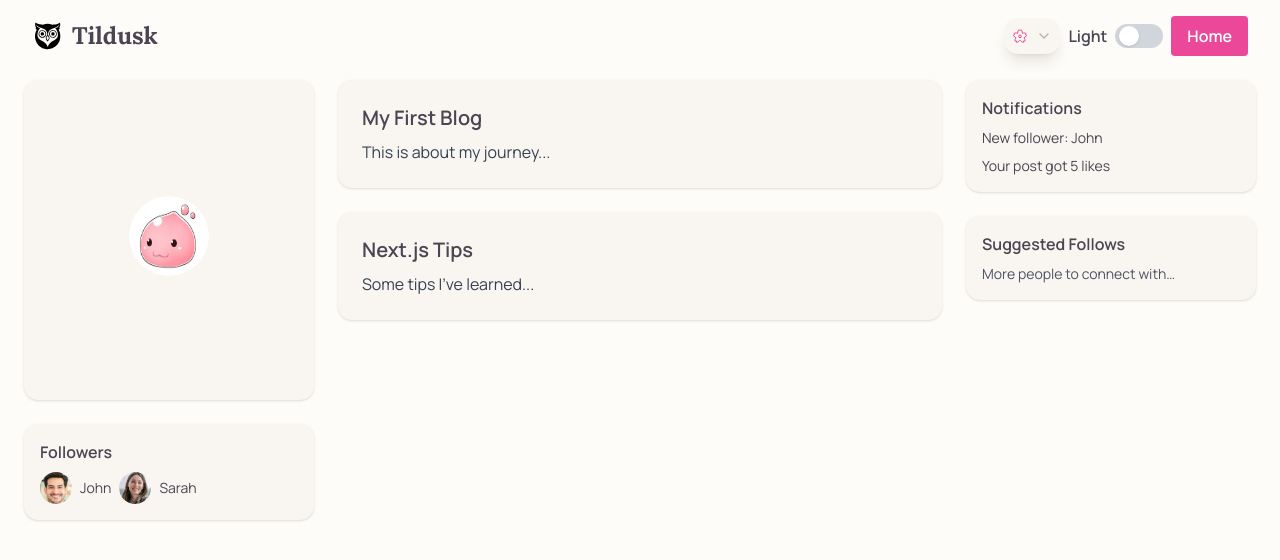
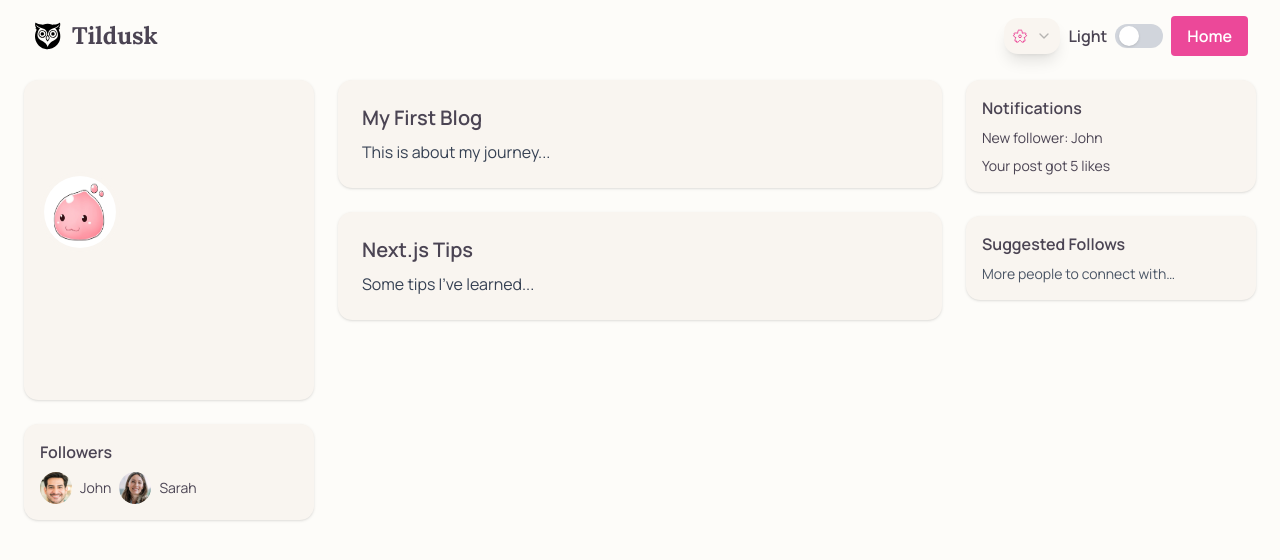
Before and after one commit to bebertkyut/Tilldusk, a Next.js app: page /home in a window 1280 px wide. Shown: the top 560 px of the page. Built offline with nearby package versions, Linux system fonts and the light colour scheme; no server answers; the database is empty.

Commit message:
Fix: Profile UI with banner

```diff
--- a/src/app/home/page.js
+++ b/src/app/home/page.js
@@ -28,8 +28,9 @@ export default function Home() {
       name: profile.display_name,
       bio: profile.bio,
       avatar: profile.avatar_url || "/avatar.png",
+      banner: profile.banner || null,
     }
-    : { name: "", bio: "", avatar: "/avatar.png" };
+  : { name: "", bio: "", avatar: "/avatar.png", banner: null };
 
   const posts = [
     { id: 1, title: "My First Blog", excerpt: "This is about my journey..." },
@@ -44,7 +45,6 @@ export default function Home() {
   return (
     <>
       <SeasonTheme />
-
       {/* Navbar */}
       <nav className="w-full fixed top-0 left-0 flex items-center justify-between px-8 py-4 mb-8 bg-transparent z-50">
         {/* Left side: logo + title */}
@@ -120,16 +120,33 @@ export default function Home() {
       <main className="grid grid-cols-1 md:grid-cols-4 gap-6 p-6 bg-[var(--color-background)] min-h-screen pt-20">
         {/* Left Sidebar (Profile + Followers) */}
         <aside className="md:col-span-1 space-y-6">
-          <div className="bg-[var(--color-surface)] p-4 rounded-xl shadow min-h-80 flex flex-col justify-center">
+          <div className="bg-[var(--color-surface)] rounded-xl shadow min-h-80 relative overflow-hidden flex flex-col justify-start">
+            {user.banner && (
+              <Image
+                src={user.banner}
+                alt="Profile banner"
+                width={400}
+                height={120}
+                className="absolute top-0 left-0 w-full h-[7.5rem] object-cover"
+                priority
+              />
+            )}
+            <div
+              className="p-4 flex flex-row items-center justify-start gap-4 relative z-10"
+              style={{ marginTop: '6rem' }}
+            >
               <Image
                 src={user.avatar}
                 alt={user.name}
                 width={80}
                 height={80}
-              className="w-20 h-20 rounded-full mx-auto"
+                className="w-20 h-20 rounded-full border-4 border-[var(--color-surface)] -mt-5"
               />
-            <h2 className="text-center text-lg font-bold mt-2">{user.name}</h2>
-            <p className="text-center text-sm">{user.bio}</p>
+              <div>
+                <h2 className="text-left text-lg font-bold">{user.name}</h2>
+                <p className="text-left text-xs line-clamp-2 mt-0">{user.bio}</p>
+              </div>
+            </div>
           </div>
           <div className="bg-[var(--color-surface)] p-4 rounded-xl shadow">
             <h3 className="font-semibold mb-2">Followers</h3>
--- a/src/hooks/useProfile.js
+++ b/src/hooks/useProfile.js
@@ -15,7 +15,7 @@ export function useProfile() {
       // TODO: Replace with actual user id from auth
       const { data, error } = await supabase
         .from("profiles")
-        .select("display_name, bio, avatar_url")
+        .select("display_name, bio, avatar_url, banner")
         .limit(1)
         .single();
       if (data) setProfile(data);
```
Lines whose indentation alone changed are shown as unchanged.
